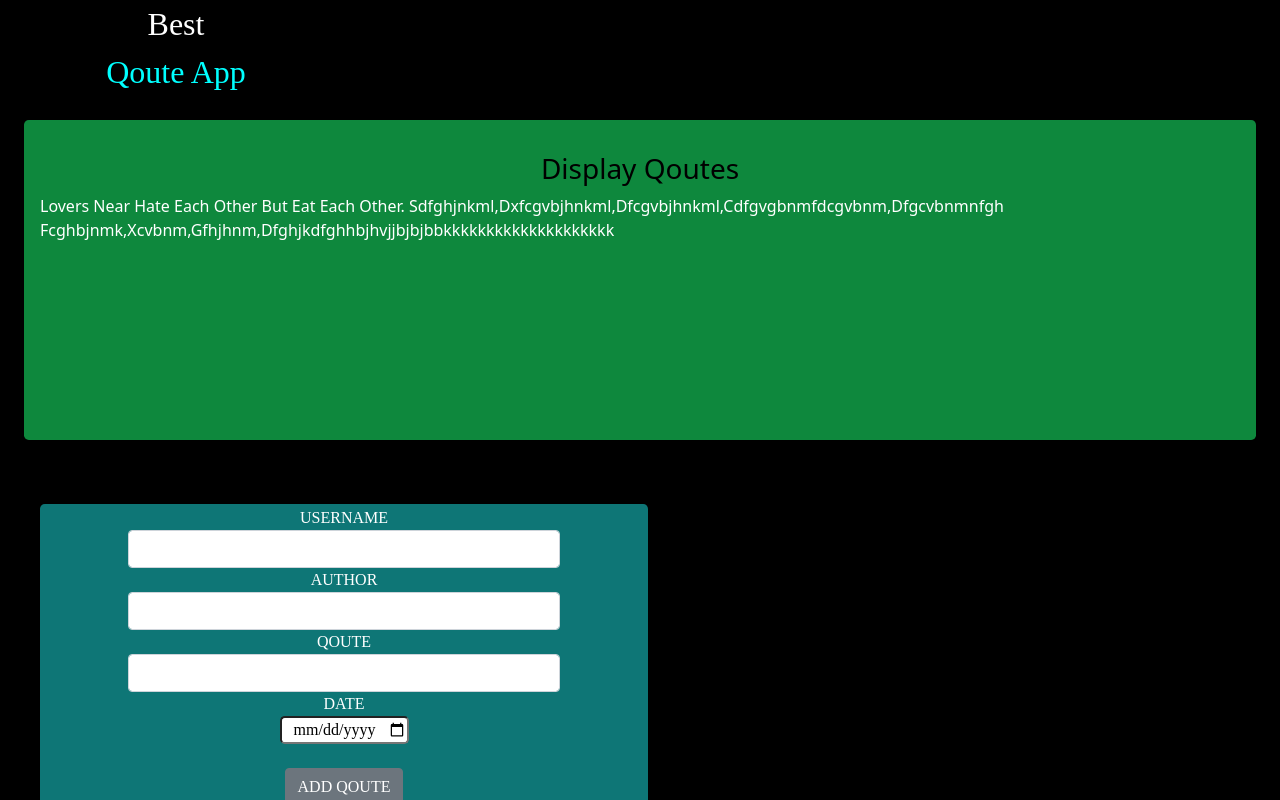
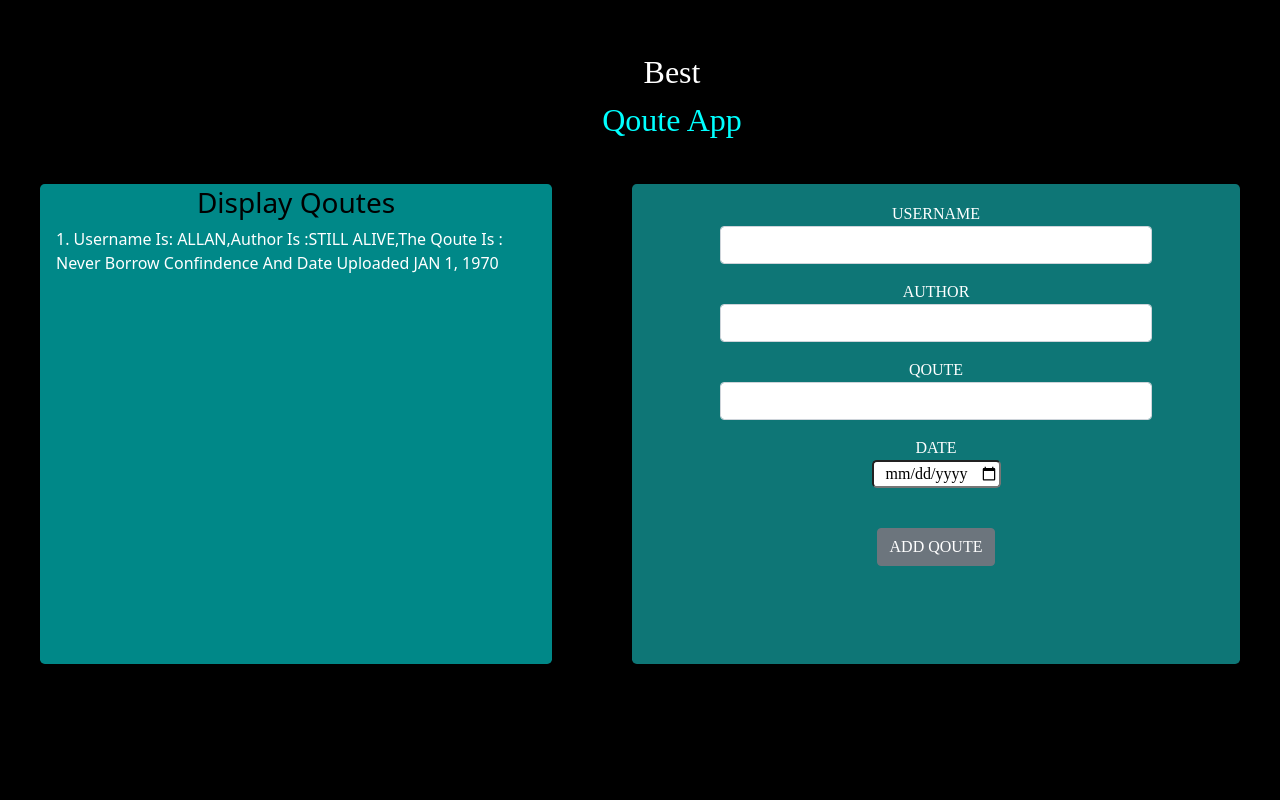
Before and after one commit to KialoHezz/Quotes, an Angular app: page / in a window 1280 px wide. Built offline with nearby package versions, Linux system fonts and the light colour scheme; a web font is replaced by a local one.

Commit message:
establed input and output propety binding,form validation,event emit to the button of add Quotes,display inbult information in which i have done some pipe of date and uppercase the characters,style the app look appealing

```diff
--- a/src/app/app.component.css
+++ b/src/app/app.component.css
@@ -32,8 +32,10 @@ font-family: 'Smooch Sans', sans-serif;*/
 
 .logo {
   font-family: "Germania One", cursive;
-  margin-left: 5rem;
+  margin-left: 36rem;
+  margin-top: 3rem;
   font-size: 2rem;
+
 }
 p {
   width: 15%;
--- a/src/app/app.component.html
+++ b/src/app/app.component.html
@@ -1,6 +1,5 @@
 <div class="container-fluid bg-color">
-  <p class="logo">Best<br><span>Qoute App</span>
-  </p>
+  <p class="logo">Best<br /><span>Qoute App</span></p>
   <div class="row">
     <div class="col-lg m-4">
       <!-- linked the display-quote compnent -->
@@ -8,7 +7,11 @@
     </div>
     <div class="col-6 m-4">
       <!-- linked the form compnent -->
-      <app-form (addQoute)="addNewQoute($event)"></app-form>
+      <!-- (addQoute)="addNewQoute($event)" -->
+
+      <app-form></app-form>
+
+      <!-- <p *ngIf='quote.length > 5'>Your quote are too many</p> -->
     </div>
   </div>
 </div>
--- a/src/app/app.component.ts
+++ b/src/app/app.component.ts
@@ -1,10 +1,20 @@
 import { Component } from '@angular/core';
+import { QuotesModel } from './quotes-model';
+
+
+const $: any = '';
 
 @Component({
   selector: 'app-root',
   templateUrl: './app.component.html',
-  styleUrls: ['./app.component.css']
+  styleUrls: ['./app.component.css'],
 })
 export class AppComponent {
   title = 'Qoute';
 }
+
+
+// Can't bind to 'newQuote' since it isn't a known property of 'app-form'.
+// 1. If 'app-form' is an Angular component and it has 'newQuote' input, then verify that it is part of this module.
+// 2. If 'app-form' is a Web Component then add 'CUSTOM_ELEMENTS_SCHEMA' to the '@NgModule.schemas' of this component to suppress this message.
+// 3. To allow any property add 'NO_ERRORS_SCHEMA' to the '@NgModule.schemas' of this component.ngts
--- a/src/app/display-qoute/display-qoute.component.css
+++ b/src/app/display-qoute/display-qoute.component.css
@@ -1,8 +1,9 @@
 .display {
-  background-color: rgb(14, 136, 61);
-  height: 20rem;
+  background-color: rgba(0, 255, 255, 0.535);
+  height: 30rem;
   border-radius: 0.3rem;
-  padding: 2rem 1rem;
+  padding: 0.1rem 1rem;
+  margin: 1rem;
   text-transform: capitalize;
 }
 
--- a/src/app/display-qoute/display-qoute.component.html
+++ b/src/app/display-qoute/display-qoute.component.html
@@ -1,6 +1,11 @@
 <div class="display">
-    <h3 class="Dtitle">display Qoutes</h3>
-    lovers near hate each other but eat each other.
-    sdfghjnkml,dxfcgvbjhnkml,dfcgvbjhnkml,cdfgvgbnmfdcgvbnm,dfgcvbnmnfgh
-    fcghbjnmk,xcvbnm,gfhjhnm,dfghjkdfghhbjhvjjbjbjbbkkkkkkkkkkkkkkkkkkkk
+  <h3 class="Dtitle">display Qoutes</h3>
+  <div *ngFor="let x of quote; let i = index">
+    <p>
+      {{ x.id }}. Username is: {{ x.username | uppercase }},Author is :{{
+        x.author | uppercase
+      }},The Qoute is : {{ x.quote }} and Date Uploaded
+      {{ x.completeDate | date | uppercase }}
+    </p>
+  </div>
 </div>
--- a/src/app/display-qoute/display-qoute.component.ts
+++ b/src/app/display-qoute/display-qoute.component.ts
@@ -1,15 +1,22 @@
 import { Component, OnInit } from '@angular/core';
-
+import { QuotesModel } from '../quotes-model';
 @Component({
   selector: 'app-display-qoute',
   templateUrl: './display-qoute.component.html',
-  styleUrls: ['./display-qoute.component.css']
+  styleUrls: ['./display-qoute.component.css'],
 })
 export class DisplayQouteComponent implements OnInit {
+  quote: QuotesModel[] = [
+    new QuotesModel(
+      1,
+      'Allan',
+      'still alive',
+      'never borrow confindence',
+      new Date(2020 / 3 / 14)
+    ),
+  ];
 
-  constructor() { }
+  constructor() {}
 
-  ngOnInit(): void {
-  }
-
+  ngOnInit(): void {}
 }
--- a/src/app/form/form.component.css
+++ b/src/app/form/form.component.css
@@ -4,7 +4,7 @@ form {
   text-align: center;
   text-transform: uppercase;
   background-color: rgb(14, 118, 118);
-  height: 20rem;
+  height: 30rem;
   border-radius: 0.3rem;
   padding: 0.1rem 1rem;
   margin: 1rem;
@@ -13,6 +13,7 @@ form {
 .form-group {
   width: 75%;
   margin: 0 auto;
+  margin-top: 1rem;
 }
 
 .form-control-btn:hover {
@@ -26,3 +27,8 @@ form {
   text-align: center;
   /* padding: 0 2rem; */
 }
+
+.red{
+  color: red;
+  font-family: 'Courier New', Courier, monospace;
+}
--- a/src/app/form/form.component.html
+++ b/src/app/form/form.component.html
@@ -1,22 +1,23 @@
 
-<form (ngSubmit)="addQoute()" #QuoteForm="ngForm">
+<!-- (ngSubmit)="addQoute()" -->
+<form  #QuoteForm="ngForm">
   <div class="form-group">
     <label for="userName">Username</label><br />
     <input
       class="form-control" type="text" name="userName" id="userName" name="name" [(ngModel)]="newQuote.username" #username="ngModel" required/>
   </div>
-  <div [hidden]="username.valid || username.pristine"><p>Username is required</p></div>
+  <div [hidden]="username.valid || username.pristine"><p class="red">Username is required</p></div>
   <!-- display {{newQuote.username}} -->
   <div class="form-group">
     <label for="author">Author</label><br />
-    <input class="form-control" type="text" name="author" id="author" [(ngModel)]="newQuote.description" />
-    <div [hidden]="username.valid || username.pristine"><p style="font-size: 2px;">Author is required</p></div>
+    <input class="form-control" type="text" name="author" id="author" [(ngModel)]="newQuote.author" />
+    <div [hidden]="username.valid || username.pristine"><p class="red">Author is required</p></div>
     <!-- display {{newQuote.description}} -->
   </div>
   <div class="form-group">
     <label for="qoute">Qoute</label><br />
     <input class="form-control" type="textarea" name="qoute" id="qoute" rows="5" [(ngModel)] ="newQuote.quote"/>
-    <div [hidden]="username.valid || username.pristine"><p>Write the Qoute is required (We upvote or downvote)</p></div>
+    <div [hidden]="username.valid || username.pristine"><p class="red">Write the Qoute is required (We upvote or downvote)</p></div>
   </div>
   <!-- display {{newQuote.quote}} -->
 
@@ -26,6 +27,6 @@
   </div>
   <!-- display {{newQuote.completeDate}} -->
   <div class="form-group">
-    <Button class="btn btn-secondary form-control-btn mt-4">ADD QOUTE</Button>
+    <Button class="btn btn-secondary form-control-btn mt-4" (click)="quoteComplete(true)">ADD QOUTE</Button>
   </div>
 </form>
--- a/src/app/form/form.component.ts
+++ b/src/app/form/form.component.ts
@@ -1,4 +1,4 @@
-import { Component, OnInit, Output,EventEmitter } from '@angular/core';
+import { Component, OnInit,Input, Output,EventEmitter } from '@angular/core';
 import { Quote } from '@angular/compiler';
 import { QuotesModel } from '../quotes-model';
 
@@ -8,12 +8,16 @@ import { QuotesModel } from '../quotes-model';
   styleUrls: ['./form.component.css'],
 })
 export class FormComponent implements OnInit {
-  newQuote = new QuotesModel();
+  newQuote = new QuotesModel(1, '', '', '', new Date());
 
-  @Output() addQoute = new EventEmitter<Quote>();
+  @Input() quotes: Quote;
+  @Output() isComplete = new EventEmitter<boolean>();
 
-  submitQoute(){
-    this.addQoute.emit(this.newQuote)
+  quoteComplete(complete: boolean) {
+    this.isComplete.emit(complete);
+  }
+  submitQoute() {
+    // this.addQoute.emit(this.newQuote)
   }
   constructor() {}
 
--- a/src/app/quotes-model.ts
+++ b/src/app/quotes-model.ts
@@ -1,7 +1,11 @@
 export class QuotesModel {
-  public id   : number;
-  public username: string
-  public description : string;
-  public quote: string;
-  public completeDate: Date;
+  constructor(
+    public id: number,
+    public username: string,
+    public author: string,
+    public quote: string,
+    public completeDate: Date
+  ) {
+
+  }
 }
```
